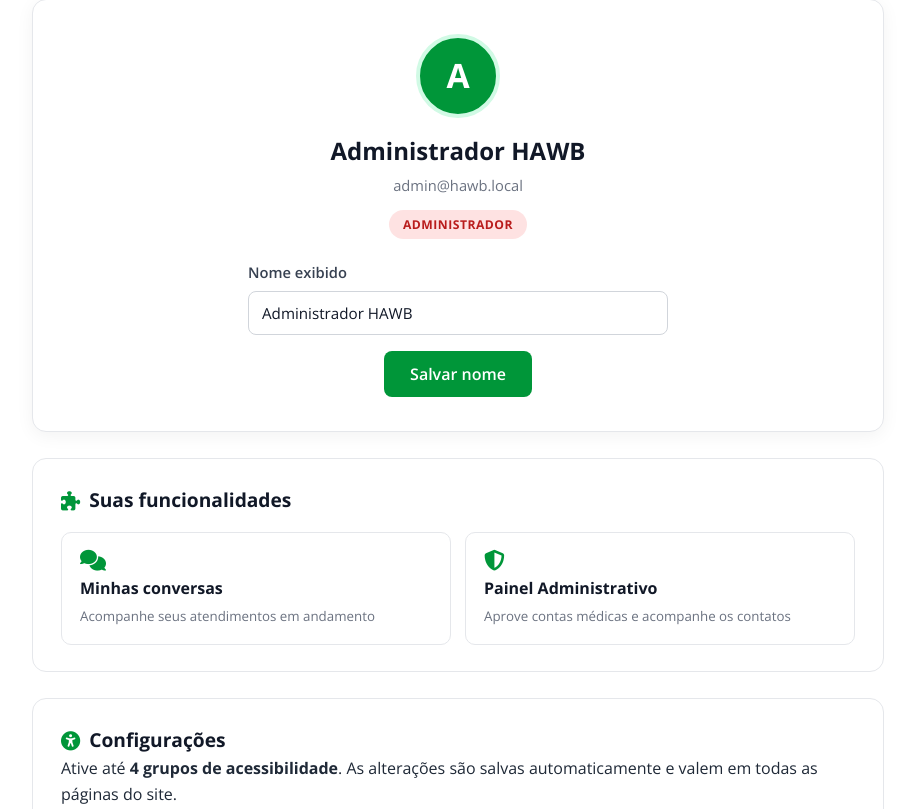
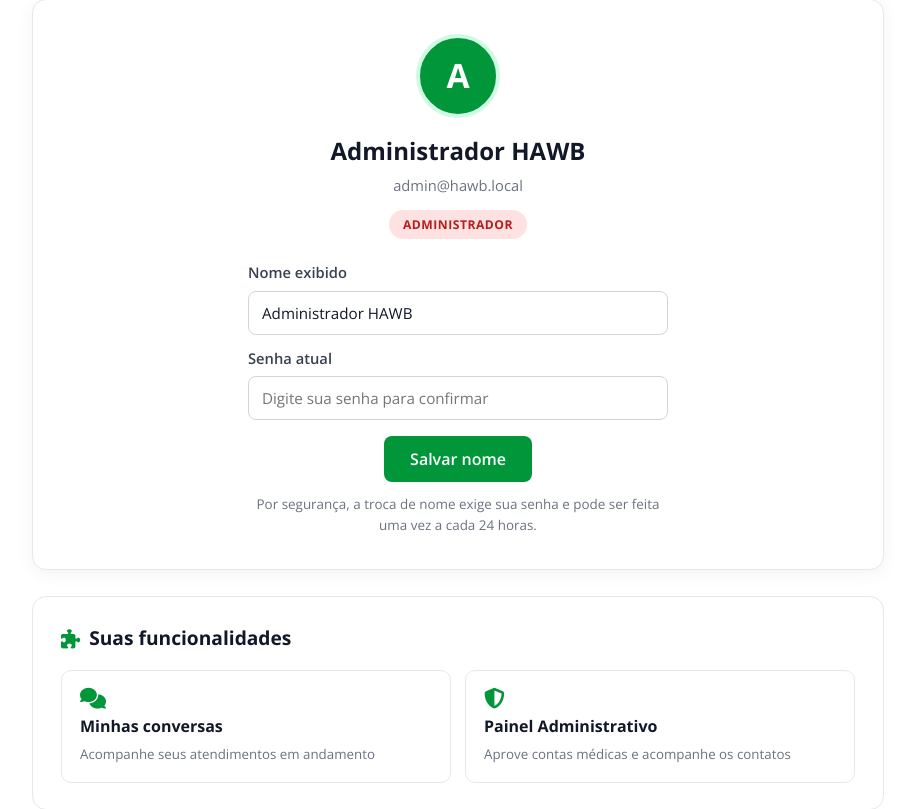
Before and after one commit to Jotaleao07/Projeto-HAWB-Mapeamento, a Laravel app: page /perfil in a window 1280 px wide. Shown: the part 236-1045 px from the top of the page, without its empty margins (182-1097 px from the left). Run offline with Laravel 12, Linux system fonts and the light colour scheme; a user stored in the database is signed in; data comes from the database, SQL or seed files in the repository; some libraries are stand-ins or nearby versions.

Commit message:
Tarefas 1-3: flash 10s, VLibras, troca de nome com senha + bloqueio 24h

```diff
--- a/app/Http/Controllers/ProfileController.php
+++ b/app/Http/Controllers/ProfileController.php
@@ -21,16 +21,53 @@ class ProfileController extends Controller
         ]);
     }
 
-    /** Atualiza o nome exibido na conta. */
+    /** Atualiza o nome exibido na conta: exige a senha atual e tem bloqueio de 24h. */
     public function saveName(Request $request): RedirectResponse
     {
         $data = $request->validate([
             'name' => ['required', 'string', 'max:255'],
+            'password' => ['required', 'string', 'current_password'],
+        ], [
+            'password.required' => 'Digite sua senha atual para confirmar a alteração.',
+            'password.current_password' => 'Senha incorreta. Confira sua senha e tente de novo.',
         ]);
 
-        $request->user()->update($data);
+        $user = $request->user();
+        $novoNome = trim($data['name']);
 
-        return back()->with('success', 'Nome atualizado com sucesso.');
+        // Só conta como alteração quando o nome realmente muda.
+        if ($novoNome !== $user->name) {
+            if ($user->name_changed_at !== null) {
+                $liberaEm = $user->name_changed_at->copy()->addHours(24);
+
+                if ($liberaEm->isFuture()) {
+                    $segundos = (int) abs(now()->diffInSeconds($liberaEm, false));
+                    $horas = intdiv($segundos, 3600);
+                    $minutos = intdiv($segundos % 3600, 60);
+
+                    if ($horas > 0) {
+                        $espera = "{$horas}h" . ($minutos > 0 ? " e {$minutos}min" : '');
+                    } elseif ($minutos > 0) {
+                        $espera = "{$minutos}min";
+                    } else {
+                        $espera = 'menos de 1 min';
+                    }
+
+                    return back()->withErrors([
+                        'name' => "Você já alterou o nome recentemente. Só é possível alterar novamente em {$espera}.",
+                    ])->withInput();
+                }
+            }
+
+            $user->update([
+                'name' => $novoNome,
+                'name_changed_at' => now(),
+            ]);
+
+            return back()->with('success', 'Nome atualizado com sucesso.');
+        }
+
+        return back()->with('success', 'Nome já está atualizado.');
     }
 
     /**
--- a/app/Models/User.php
+++ b/app/Models/User.php
@@ -10,7 +10,8 @@ use Illuminate\Database\Eloquent\Relations\HasMany;
 use Illuminate\Foundation\Auth\User as Authenticatable;
 use Illuminate\Notifications\Notifiable;
 
-#[Fillable(['name', 'email', 'password', 'role', 'specialty', 'crm', 'status', 'bio', 'preferences'])]
+#[Fillable(['name', 'email', 'password', 'role', 'specialty', 'crm', 'status', 'bio', 'preferences',
+    'name_changed_at', 'chat_blocked_at', 'banned_at', 'ban_reason', 'profile_photo'])]
 #[Hidden(['password', 'remember_token'])]
 class User extends Authenticatable
 {
@@ -42,6 +43,9 @@ class User extends Authenticatable
             'email_verified_at' => 'datetime',
             'password' => 'hashed',
             'preferences' => 'array',
+            'name_changed_at' => 'datetime',
+            'chat_blocked_at' => 'datetime',
+            'banned_at' => 'datetime',
         ];
     }
 
--- a/public/css/layout.css
+++ b/public/css/layout.css
@@ -116,7 +116,8 @@ img { max-width: 100%; height: auto; }
 .auth-nav .btn-nav:hover { background: #007a2e; text-decoration: none; }
 
 /* ---------------- Alertas ---------------- */
-.alert { padding: 12px 18px; border-radius: 8px; margin: 18px auto; max-width: 1100px; font-size: .95rem; }
+.alert { padding: 12px 18px; border-radius: 8px; margin: 18px auto; max-width: 1100px; font-size: .95rem; transition: opacity .5s ease, transform .5s ease, margin .5s ease, max-height .5s ease, padding .5s ease; max-height: 300px; overflow: hidden; }
+.alert.hide { opacity: 0; transform: translateY(-8px); margin-top: -18px; margin-bottom: -18px; max-height: 0; padding-top: 0; padding-bottom: 0; border-width: 0; }
 .alert-success { background: #d4edda; color: #155724; border: 1px solid #c3e6cb; }
 .alert-error { background: #f8d7da; color: #721c24; border: 1px solid #f5c6cb; }
 .alert-warning { background: #fff3cd; color: #856404; border: 1px solid #ffeeba; }
@@ -381,6 +382,12 @@ img { max-width: 100%; height: auto; }
 .role-patient { background: #e0e7ff; color: #4338ca; }
 .profile-name-form { max-width: 420px; margin: 0 auto; }
 .profile-name-form button { margin-top: 4px; }
+.profile-name-hint {
+    font-size: .84rem; color: #6b7280; margin-top: 12px; line-height: 1.5;
+}
+.profile-name-hint strong { color: #92400e; }
+.profile-name-form input:disabled,
+.profile-name-form button:disabled { opacity: .6; cursor: not-allowed; }
 
 .profile-section {
     background: #fff; border: 1px solid #e5e7eb; border-radius: 14px;
--- a/resources/views/layouts/app.blade.php
+++ b/resources/views/layouts/app.blade.php
@@ -135,6 +135,16 @@
     setTimeout(function () { aviso.classList.add('hide'); }, 15000);
 })();
 
+// Mensagens de sucesso/erro (flash): somem com fade após 10 segundos
+(function () {
+    var alerts = document.querySelectorAll('.alert');
+    alerts.forEach(function (el) {
+        setTimeout(function () { el.classList.add('hide'); }, 10000);
+        // some de vez do layout depois do fade
+        setTimeout(function () { el.remove(); }, 11500);
+    });
+})();
+
 // ---------- Acessibilidade: efeitos globais ----------
 // Alertas visuais/toast/vibração — chamado pelo chat ao receber mensagem nova.
 window.hawbA11yAlert = function (text) {
@@ -242,5 +252,11 @@ document.addEventListener('click', function (e) {
         <feColorMatrix type="matrix" values="0.95 0.05 0 0 0  0 0.433 0.567 0 0  0 0.475 0.525 0 0  0 0 0 1 0"></feColorMatrix>
     </filter>
 </svg>
+
+{{-- VLibras: tradutor de Libras para pessoas surdas (widget oficial do governo) --}}
+<script src="https://vlibras.gov.br/app/vlibras-plugin.js"></script>
+<script>
+    new window.VLibras.Widget('https://vlibras.gov.br/app');
+</script>
 </body>
 </html>
--- a/resources/views/profile/show.blade.php
+++ b/resources/views/profile/show.blade.php
@@ -21,14 +21,45 @@
             @endphp
             <span class="badge-role {{ $roleClass }}">{{ $roleLabel }}</span>
 
+            @php
+                $liberaNome = $user->name_changed_at ? $user->name_changed_at->copy()->addHours(24) : null;
+                $nomeBloqueado = $liberaNome !== null && $liberaNome->isFuture();
+                $esperaNome = '';
+                if ($nomeBloqueado) {
+                    $seg = (int) abs(now()->diffInSeconds($liberaNome, false));
+                    $h = intdiv($seg, 3600);
+                    $m = intdiv($seg % 3600, 60);
+                    $esperaNome = $h > 0 ? "{$h}h" . ($m > 0 ? " e {$m}min" : '') : ($m > 0 ? "{$m}min" : 'menos de 1 min');
+                }
+            @endphp
+
             <form method="POST" action="{{ route('profile.name') }}" class="profile-name-form">
                 @csrf
                 <div class="form-group" style="margin: 22px 0 12px; text-align: left;">
                     <label for="profile-name-input">Nome exibido</label>
-                    <input type="text" id="profile-name-input" name="name" value="{{ old('name', $user->name) }}"
+                    <input type="text" id="profile-name-input" name="name"
+                           value="{{ old('name', $user->name) }}"
+                           {{ $nomeBloqueado ? 'disabled' : '' }}
                            required maxlength="255">
                 </div>
-                <button type="submit" class="btn-primary">Salvar nome</button>
+                <div class="form-group" style="margin: 0 0 12px; text-align: left;">
+                    <label for="profile-password-input">Senha atual</label>
+                    <input type="password" id="profile-password-input" name="password"
+                           placeholder="Digite sua senha para confirmar"
+                           {{ $nomeBloqueado ? 'disabled' : '' }}
+                           autocomplete="current-password" required>
+                </div>
+                <button type="submit" class="btn-primary" {{ $nomeBloqueado ? 'disabled' : '' }}>
+                    {{ $nomeBloqueado ? 'Aguarde para alterar' : 'Salvar nome' }}
+                </button>
+                <p class="profile-name-hint">
+                    @if($nomeBloqueado)
+                        <strong>Você já alterou o nome recentemente.</strong>
+                        Próxima alteração liberada em {{ $esperaNome }}.
+                    @else
+                        Por segurança, a troca de nome exige sua senha e pode ser feita uma vez a cada 24 horas.
+                    @endif
+                </p>
             </form>
         </div>
 
```
Also changed, not shown: database/migrations/2026_01_01_000800_add_account_controls_to_users_table.php (added).
